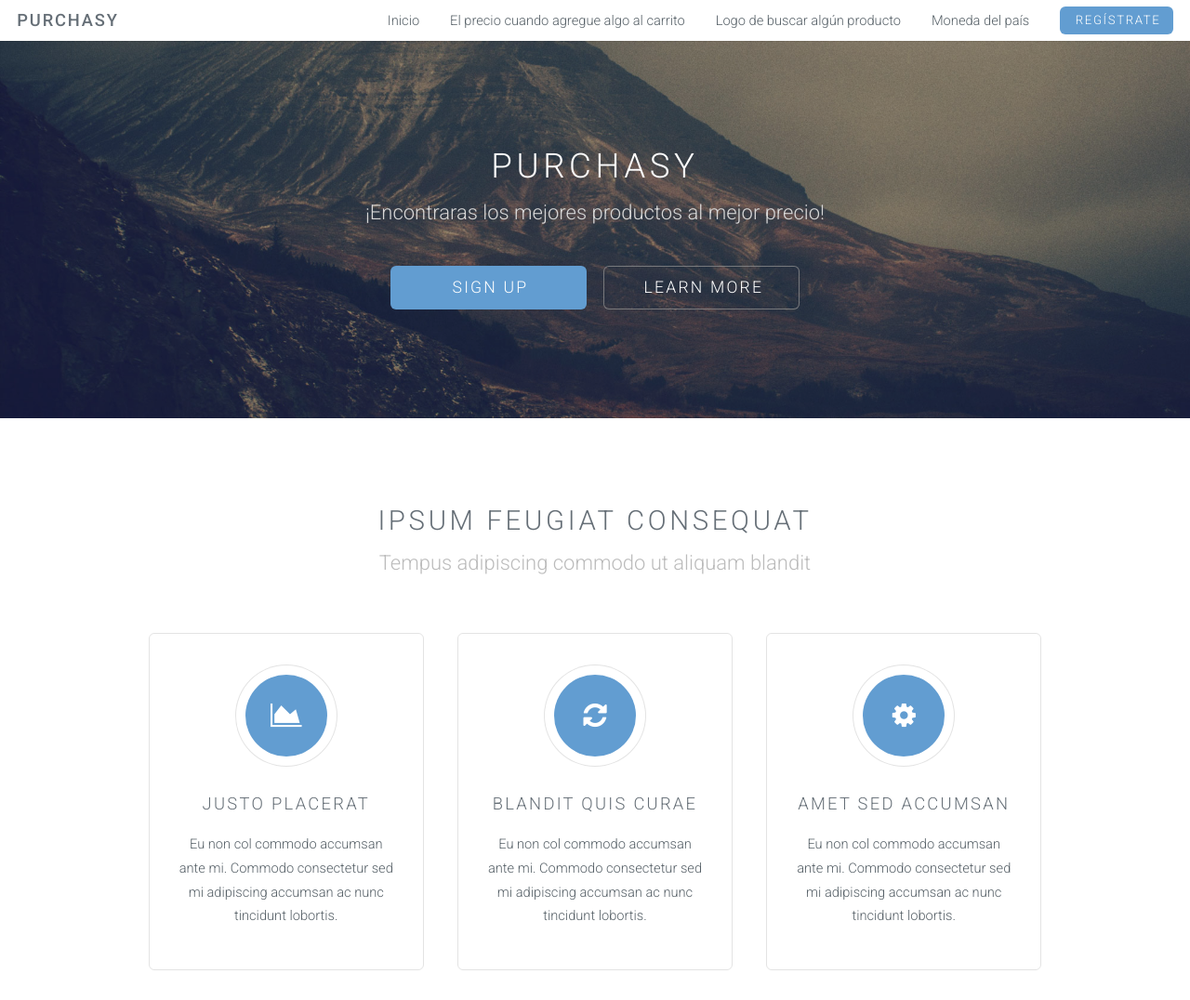
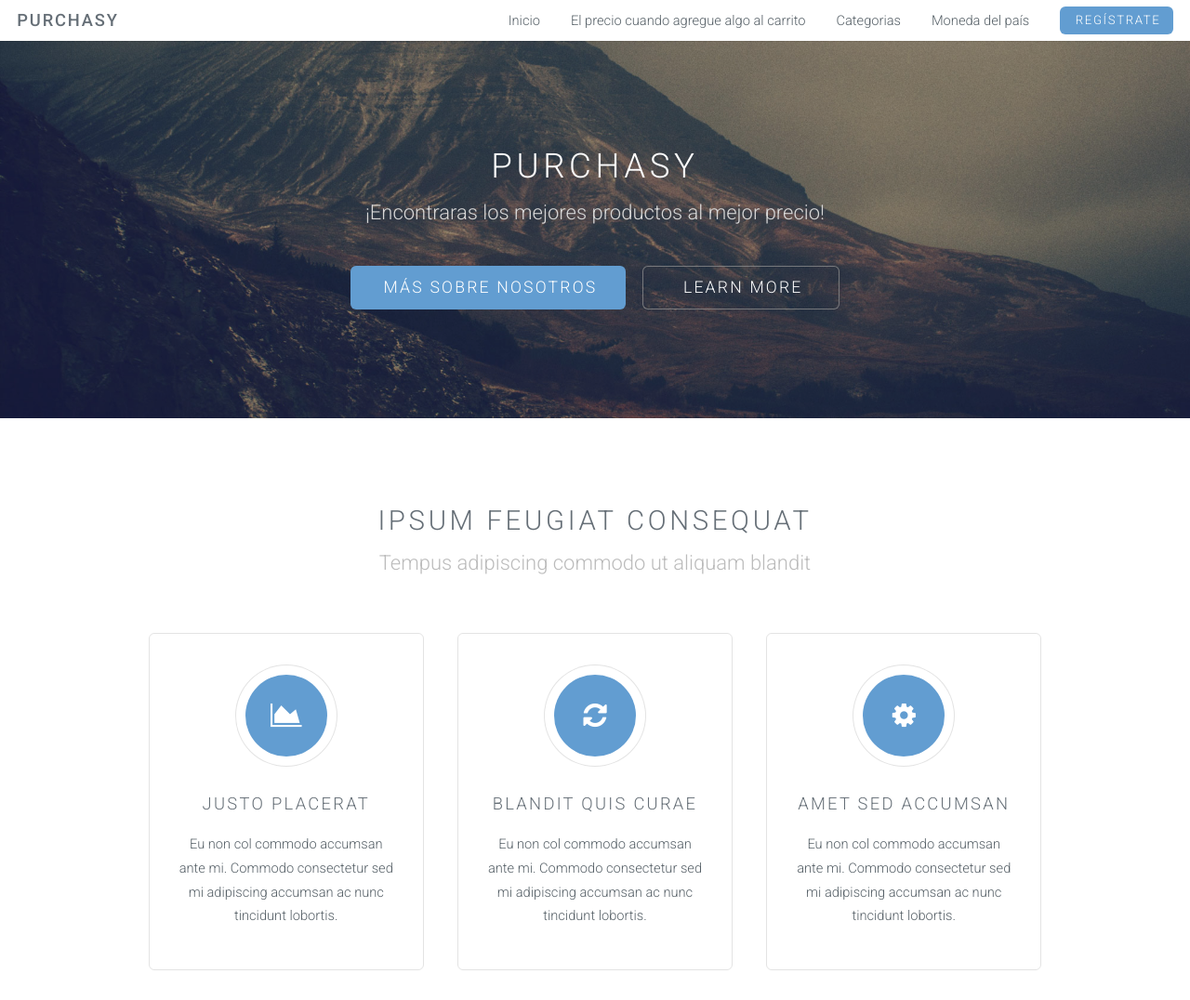
Before and after one commit to purchasy/purchasy, a plain HTML site: page index.html in a window 1280 px wide. Shown: the top 1076 px of the page at 93% size. Drawn offline with Linux system fonts and the light colour scheme.

Commit message:
Update index.html

```diff
--- a/index.html
+++ b/index.html
@@ -30,7 +30,7 @@
 					<ul>
 						<li><a href="index.html">Inicio</a></li>
 						<li><a href="left-sidebar.html">El precio cuando agregue algo al carrito</a></li>
-						<li><a href="right-sidebar.html">Logo de buscar algún producto</a></li>
+						<li><a href="right-sidebar.html">Categorias</a></li>
 						<li><a href="no-sidebar.html">Moneda del país</a></li>
 						<li><a href="#" class="button special">Regístrate</a></li>
 					</ul>
@@ -43,7 +43,7 @@
 					<h2>Purchasy</h2>
 					<p>¡Encontraras los mejores productos al mejor precio!</p>
 					<ul class="actions">
-						<li><a href="#content" class="button big special">Sign Up</a></li>
+						<li><a href="#content" class="button big special">Más sobre nosotros</a></li>
 						<li><a href="#elements" class="button big alt">Learn More</a></li>
 					</ul>
 				</div>
```
